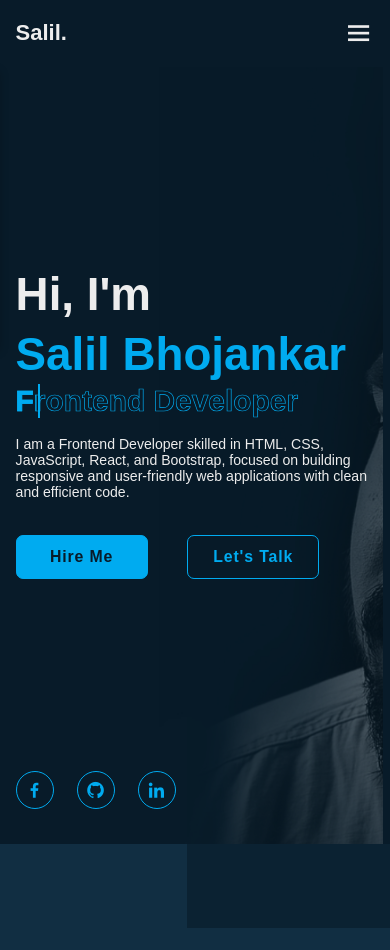
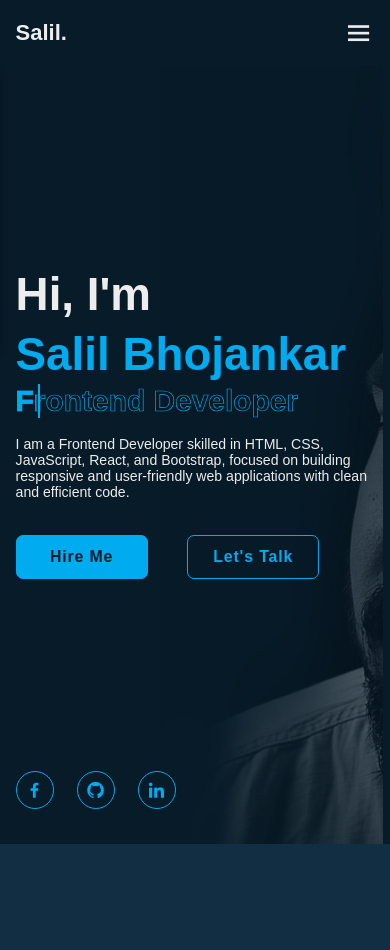
Before and after one commit to salilbhojankar1/Portfolio, a plain HTML site: page index.html in a window 390 px wide. Shown: the top 950 px of the page. Drawn offline with nearby package versions, Linux system fonts and the light colour scheme.

Commit message:
files are updated succesfully

```diff
--- a/style.css
+++ b/style.css
@@ -857,7 +857,6 @@ section:nth-child(odd) .animate.scroll,
         pointer-events: none;
         background: var(--bg-color);
         opacity: .6;
-        height: 110%;
     }
     .home{
         min-height: 100vh;
```
